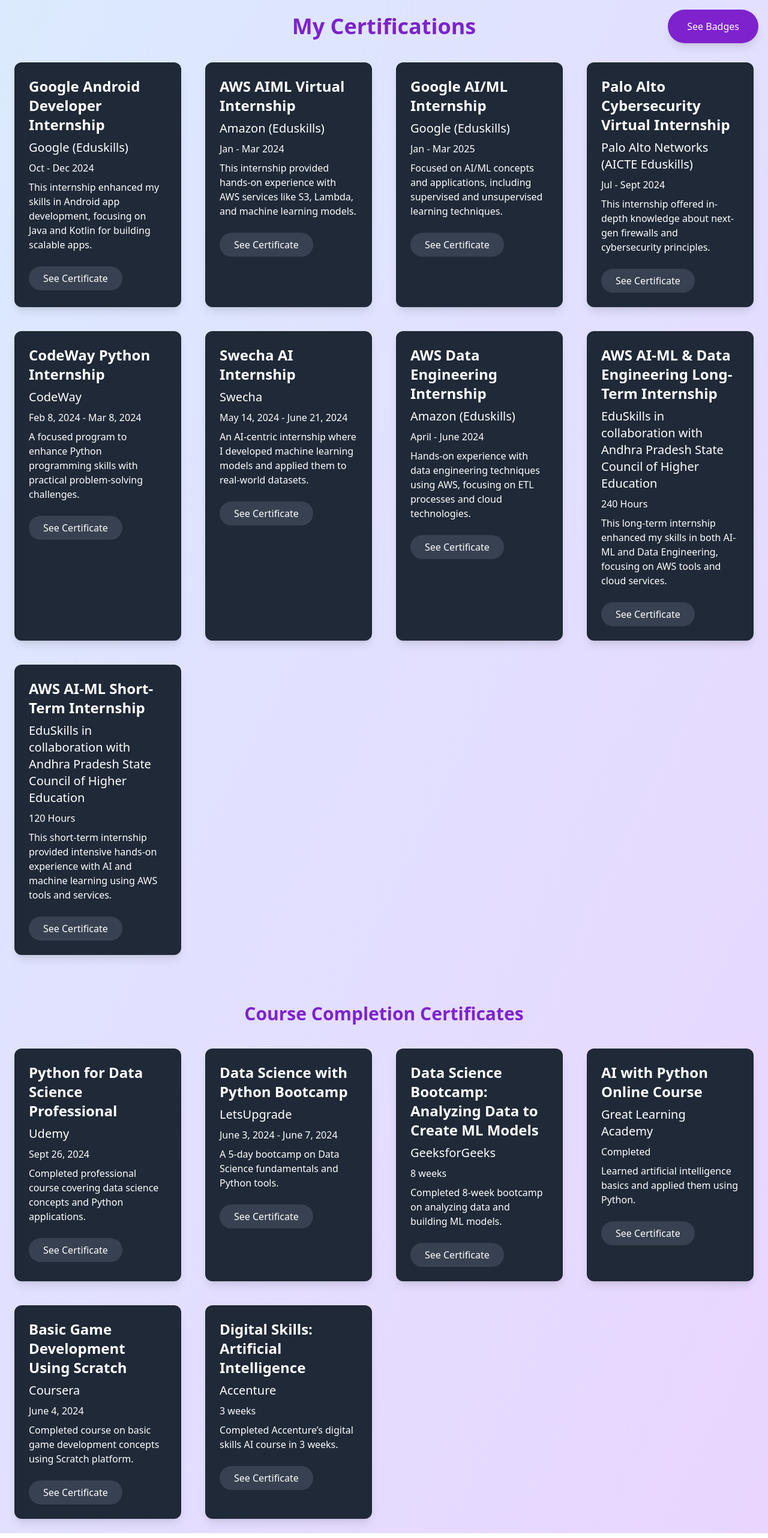
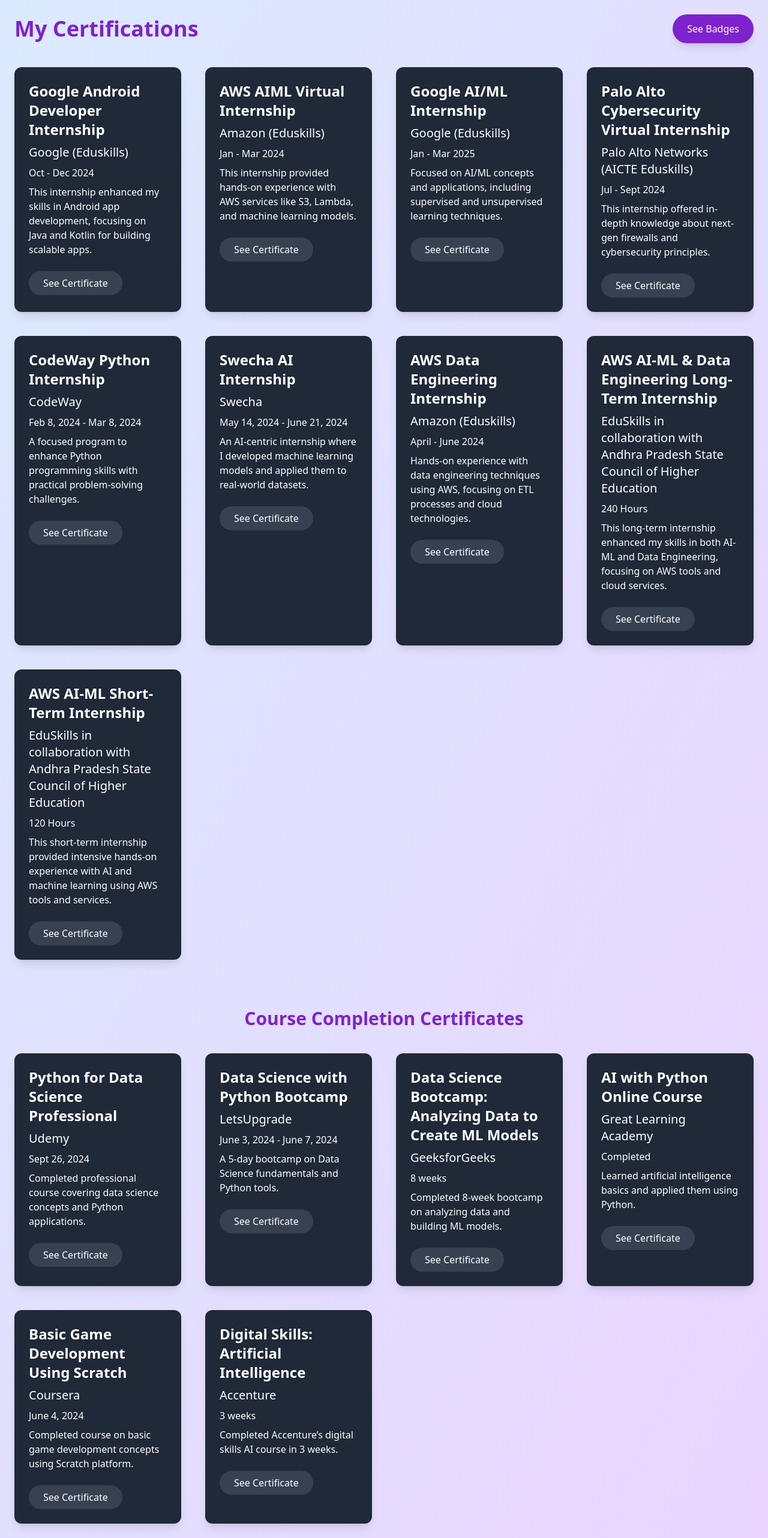
Before and after one commit to Anju-93905063/himasportfolio, a React (Create React App) app: page /certifications in a window 1280 px wide. Shown: the whole page at 60% size. Built offline with nearby package versions, Linux system fonts and the light colour scheme; the HTML template or start-up script is replaced by a standard one.

Commit message:
Update Certifications.jsx

```diff
--- a/src/components/Certifications.jsx
+++ b/src/components/Certifications.jsx
@@ -1,4 +1,4 @@
-import React, { useState } from 'react';
+import React from 'react';
 import { Link } from 'react-router-dom';
 
 const certifications = [
@@ -7,82 +7,63 @@
     organization: 'Google (Eduskills)',
     date: 'Oct - Dec 2024',
     certificateLink: 'https://aictecert.eduskillsfoundation.org/pages/home/verify.php?cert=e749d8f8caa13d34b0037ed2f85f37f4',
-    description:
-      'This internship enhanced my skills in Android app development, focusing on Java and Kotlin for building scalable apps.',
-    color: 'bg-blue-500',
+    description: 'This internship enhanced my skills in Android app development, focusing on Java and Kotlin for building scalable apps.',
   },
   {
     title: 'AWS AIML Virtual Internship',
     organization: 'Amazon (Eduskills)',
     date: 'Jan - Mar 2024',
     certificateLink: 'https://aictecert.eduskillsfoundation.org/pages/home/verify.php?cert=ddc728b580a779040e0a32b27440a6c8',
-    description:
-      'This internship provided hands-on experience with AWS services like S3, Lambda, and machine learning models.',
-    color: 'bg-green-500',
+    description: 'This internship provided hands-on experience with AWS services like S3, Lambda, and machine learning models.',
   },
   {
     title: 'Google AI/ML Internship',
     organization: 'Google (Eduskills)',
     date: 'Jan - Mar 2025',
     certificateLink: 'https://aictecert.eduskillsfoundation.org/pages/home/verify.php?cert=218ac1c3d1bc753cbecb50b6d371ce0a',
-    description:
-      'Focused on AI/ML concepts and applications, including supervised and unsupervised learning techniques.',
-    color: 'bg-purple-500',
+    description: 'Focused on AI/ML concepts and applications, including supervised and unsupervised learning techniques.',
   },
   {
     title: 'Palo Alto Cybersecurity Virtual Internship',
     organization: 'Palo Alto Networks (AICTE Eduskills)',
     date: 'Jul - Sept 2024',
     certificateLink: 'https://aictecert.eduskillsfoundation.org/pages/home/verify.php?cert=8098ee9da25844f84edda599c237a131',
-    description:
-      'This internship offered in-depth knowledge about next-gen firewalls and cybersecurity principles.',
-    color: 'bg-yellow-500',
+    description: 'This internship offered in-depth knowledge about next-gen firewalls and cybersecurity principles.',
   },
   {
     title: 'CodeWay Python Internship',
     organization: 'CodeWay',
     date: 'Feb 8, 2024 - Mar 8, 2024',
     certificateLink: 'https://drive.google.com/file/d/1WQH9Wcfief3bO3wmYbXam-xjbIj4SBrr/view?usp=sharing',
-    description:
-      'A focused program to enhance Python programming skills with practical problem-solving challenges.',
-    color: 'bg-teal-500',
+    description: 'A focused program to enhance Python programming skills with practical problem-solving challenges.',
   },
   {
     title: 'Swecha AI Internship',
     organization: 'Swecha',
     date: 'May 14, 2024 - June 21, 2024',
     certificateLink: 'https://drive.google.com/file/d/10cdePk-rhIlwqJFXiV7IzmG6Z0UmCC7p/view?usp=sharing',
-    description:
-      'An AI-centric internship where I developed machine learning models and applied them to real-world datasets.',
-    color: 'bg-indigo-500',
+    description: 'An AI-centric internship where I developed machine learning models and applied them to real-world datasets.',
   },
   {
     title: 'AWS Data Engineering Internship',
     organization: 'Amazon (Eduskills)',
     date: 'April - June 2024',
     certificateLink: 'https://aictecert.eduskillsfoundation.org/pages/home/verify.php?cert=faecd4703ecfc8c153f83f7844600bc3',
-    description:
-      'Hands-on experience with data engineering techniques using AWS, focusing on ETL processes and cloud technologies.',
-    color: 'bg-red-500',
+    description: 'Hands-on experience with data engineering techniques using AWS, focusing on ETL processes and cloud technologies.',
   },
-
   {
     title: 'AWS AI-ML & Data Engineering Long-Term Internship',
     organization: 'EduSkills in collaboration with Andhra Pradesh State Council of Higher Education',
     date: '240 Hours',
     certificateLink: 'https://drive.google.com/file/d/1buD4k91TYQ6XRwOo67q1Jcb5mC7NcvIt/view?usp=sharing',
-    description:
-      'This long-term internship enhanced my skills in both AI-ML and Data Engineering, focusing on AWS tools and cloud services.',
-    color: 'bg-orange-500',
+    description: 'This long-term internship enhanced my skills in both AI-ML and Data Engineering, focusing on AWS tools and cloud services.',
   },
   {
     title: 'AWS AI-ML Short-Term Internship',
     organization: 'EduSkills in collaboration with Andhra Pradesh State Council of Higher Education',
     date: '120 Hours',
     certificateLink: 'https://drive.google.com/file/d/1B0Spn1ihCpDHtorvdBTOkJbPEKMdfNNy/view?usp=sharing',
-    description:
-      'This short-term internship provided intensive hands-on experience with AI and machine learning using AWS tools and services.',
-    color: 'bg-pink-500',
+    description: 'This short-term internship provided intensive hands-on experience with AI and machine learning using AWS tools and services.',
   },
 ];
 
@@ -134,30 +115,28 @@
 function Certifications() {
   return (
     <div className="min-h-screen bg-gradient-to-br from-blue-100 to-purple-200 p-6">
-      <h1 className="text-4xl font-bold text-center text-purple-700 mb-10 animate-bounceOnce">
+      <div className="flex flex-col sm:flex-row sm:items-center sm:justify-between mb-10">
+        <h1 className="text-4xl font-bold text-center sm:text-left text-purple-700 animate-bounceOnce">
           My Certifications
         </h1>
-
+        <div className="mt-4 sm:mt-0 flex justify-center sm:justify-end">
           <Link to="/badges">
-        <button
-          className="fixed top-4 right-4 bg-purple-700 text-white px-8 py-4 rounded-full shadow-lg hover:bg-purple-600 transition-colors"
-        >
+            <button className="bg-purple-700 text-white px-6 py-3 rounded-full shadow-lg hover:bg-purple-600 transition-colors">
               See Badges
             </button>
           </Link>
+        </div>
+      </div>
 
-      {/* Internships Section */}
+      {/* Certifications Cards */}
       <div className="grid grid-cols-1 sm:grid-cols-2 lg:grid-cols-3 xl:grid-cols-4 gap-10 mt-6">
-        {certifications.map((certification, idx) => (
-          <div
-            key={idx}
-            className="p-6 rounded-xl shadow-lg hover:scale-105 transition-transform duration-300 animate-fadeIn bg-gray-800"
-          >
-            <h3 className="text-2xl font-semibold text-white mb-2">{certification.title}</h3>
-            <p className="text-xl text-white mb-2">{certification.organization}</p>
-            <p className="text-md text-white mb-2">{certification.date}</p>
-            <p className="text-white mb-2">{certification.description}</p>
-            <a href={certification.certificateLink} target="_blank" rel="noopener noreferrer">
+        {certifications.map((cert, idx) => (
+          <div key={idx} className="p-6 rounded-xl shadow-lg hover:scale-105 transition-transform duration-300 animate-fadeIn bg-gray-800">
+            <h3 className="text-2xl font-semibold text-white mb-2">{cert.title}</h3>
+            <p className="text-xl text-white mb-2">{cert.organization}</p>
+            <p className="text-md text-white mb-2">{cert.date}</p>
+            <p className="text-white mb-2">{cert.description}</p>
+            <a href={cert.certificateLink} target="_blank" rel="noopener noreferrer">
               <button className="bg-gray-700 text-white px-6 py-2 rounded-full mt-4 hover:bg-gray-600 transition-colors">
                 See Certificate
               </button>
@@ -166,32 +145,23 @@
         ))}
       </div>
 
-      {/* Course Certificates Section */}
       <h2 className="text-3xl font-bold text-center text-purple-700 mt-20 mb-10 animate-fadeIn">
         Course Completion Certificates
       </h2>
 
+      {/* Courses Cards */}
       <div className="grid grid-cols-1 sm:grid-cols-2 lg:grid-cols-3 xl:grid-cols-4 gap-10">
         {courses.map((course, idx) => (
-          <div
-            key={idx}
-            className="p-6 rounded-xl shadow-lg hover:scale-105 transition-transform duration-300 animate-fadeIn bg-gray-800"
-          >
+          <div key={idx} className="p-6 rounded-xl shadow-lg hover:scale-105 transition-transform duration-300 animate-fadeIn bg-gray-800">
             <h3 className="text-2xl font-semibold text-white mb-2">{course.title}</h3>
             <p className="text-xl text-white mb-2">{course.organization}</p>
             <p className="text-md text-white mb-2">{course.date}</p>
             <p className="text-white mb-2">{course.description}</p>
-            {course.certificateLink !== '#' && (
-             <a
-             href={course.certificateLink}
-             target="_blank"
-             rel="noopener noreferrer"
-           >
+            <a href={course.certificateLink} target="_blank" rel="noopener noreferrer">
               <button className="bg-gray-700 text-white px-6 py-2 rounded-full mt-4 hover:bg-gray-600 transition-colors">
                 See Certificate
               </button>
             </a>
-            )}
           </div>
         ))}
       </div>
```
Lines whose indentation alone changed are shown as unchanged.
